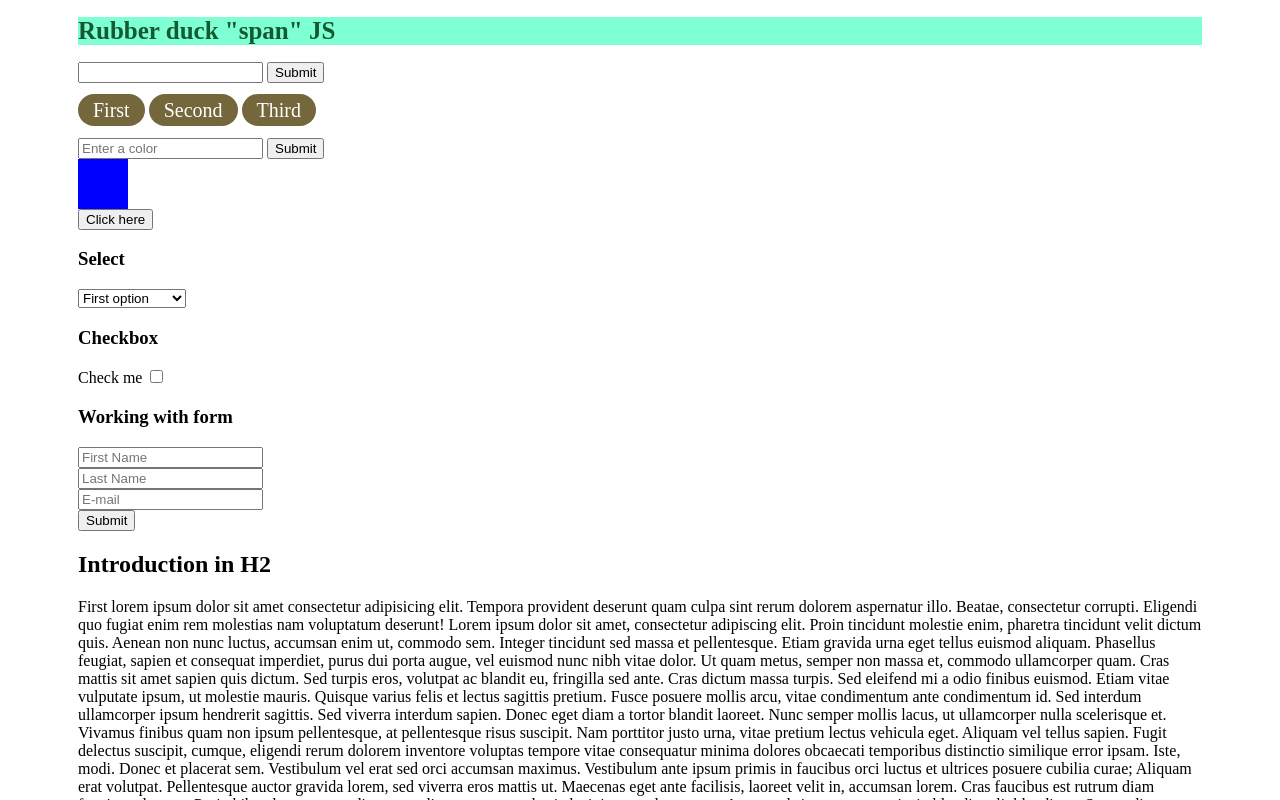
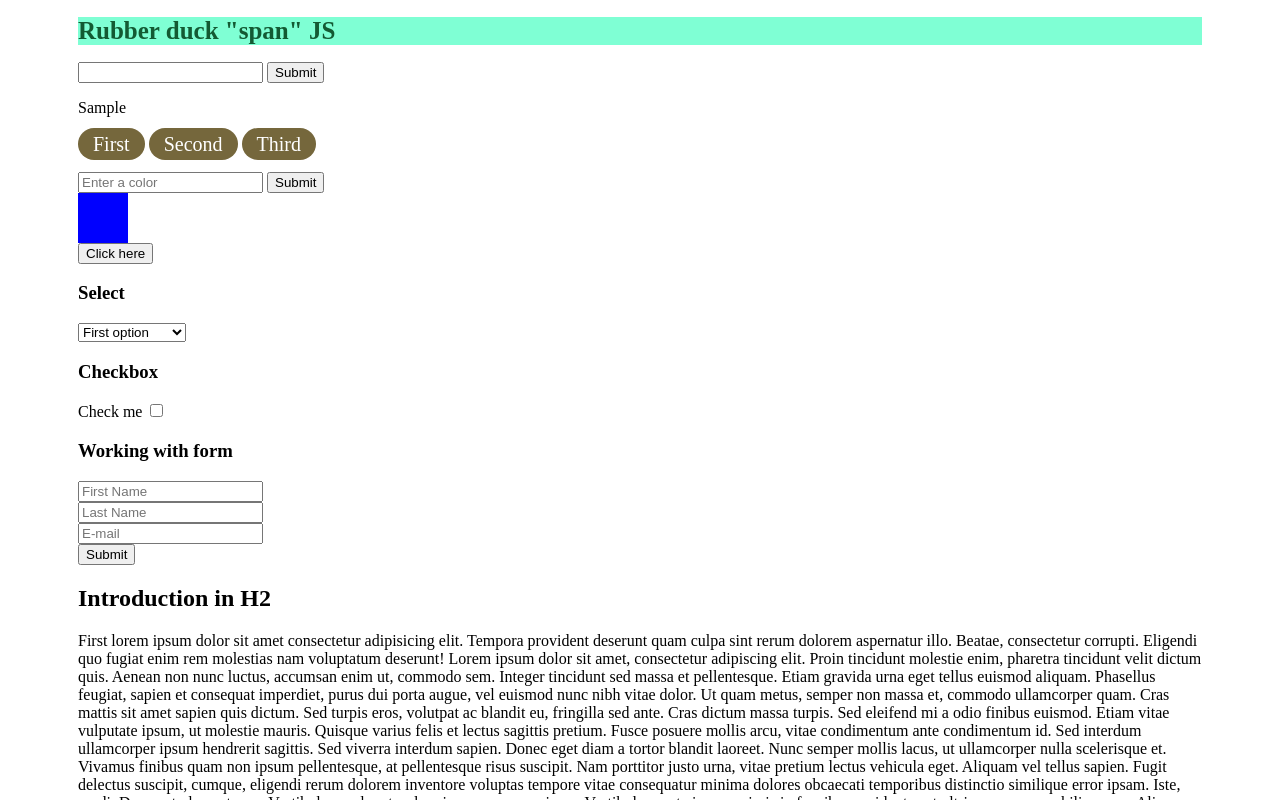
Before and after one commit to MichaelaOckovska/modernJS, a plain HTML site: page index.html in a window 1280 px wide. Both pictures are taken after typing "Sample" into the empty fields and a click on the input 295 px from the left and 72 px from the top of the page. Shown: the top 800 px of the page. Drawn offline with Linux system fonts and the light colour scheme.

Commit message:
101 - fin

```diff
--- a/index.html
+++ b/index.html
@@ -19,6 +19,10 @@
         <input type="text" name="firstName">
         <input type="submit">
     </form>
+
+    <div id="characters-div">
+
+    </div>
 
     <nav>
         <ul>
--- a/script.js
+++ b/script.js
@@ -56,8 +56,6 @@ const myForm = document.querySelector('#localStorage-frm')
 myForm.addEventListener('submit', (e) => {
     e.preventDefault() // Vypnutie automatického načítania stránky, pamätaj na to
 
-    console.log(`Klikla som`)
-
     const firstName = e.target.elements.firstName.value
     myArray.push(firstName)
 
@@ -70,8 +68,14 @@ myForm.addEventListener('submit', (e) => {
 
     // Pokračujeme stále v tejto funkcii, aby sa všetko vykonalo po akcii "submit"
 
-    const myArrayFromLS = localStorage.getItem('characters')
-    console.log(myArrayFromLS)
+    // const myArrayFromLS = localStorage.getItem('characters')
+    // const myArrayFromLSJson = JSON.parse(myArrayFromLS)
 
+    const myArrayFromLS = JSON.parse(localStorage.getItem('characters'))
+
+    const paragraph = document.createElement('p')
+    paragraph.textContent = myArrayFromLS[myArrayFromLS.length - 1]
+
+    document.querySelector('#characters-div').appendChild(paragraph)
 
 })
```
